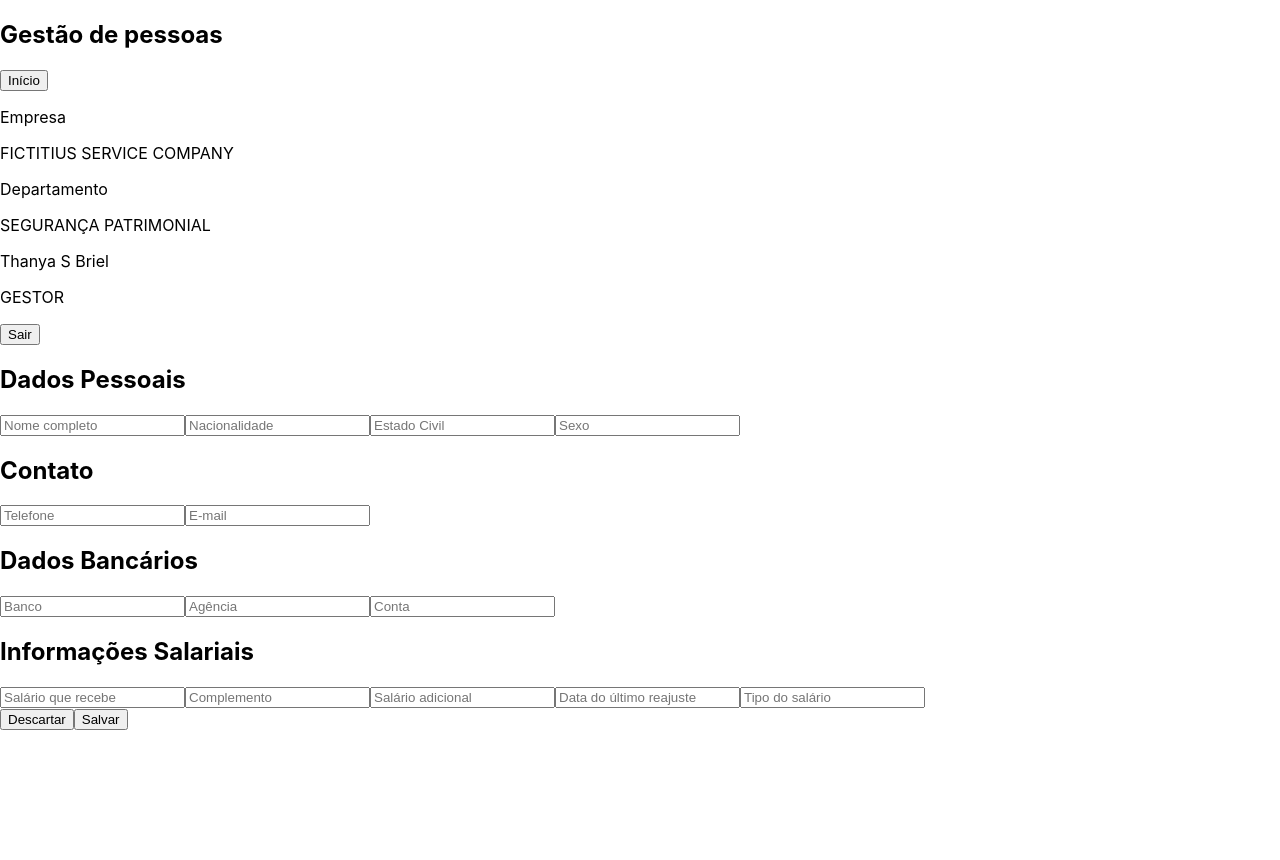
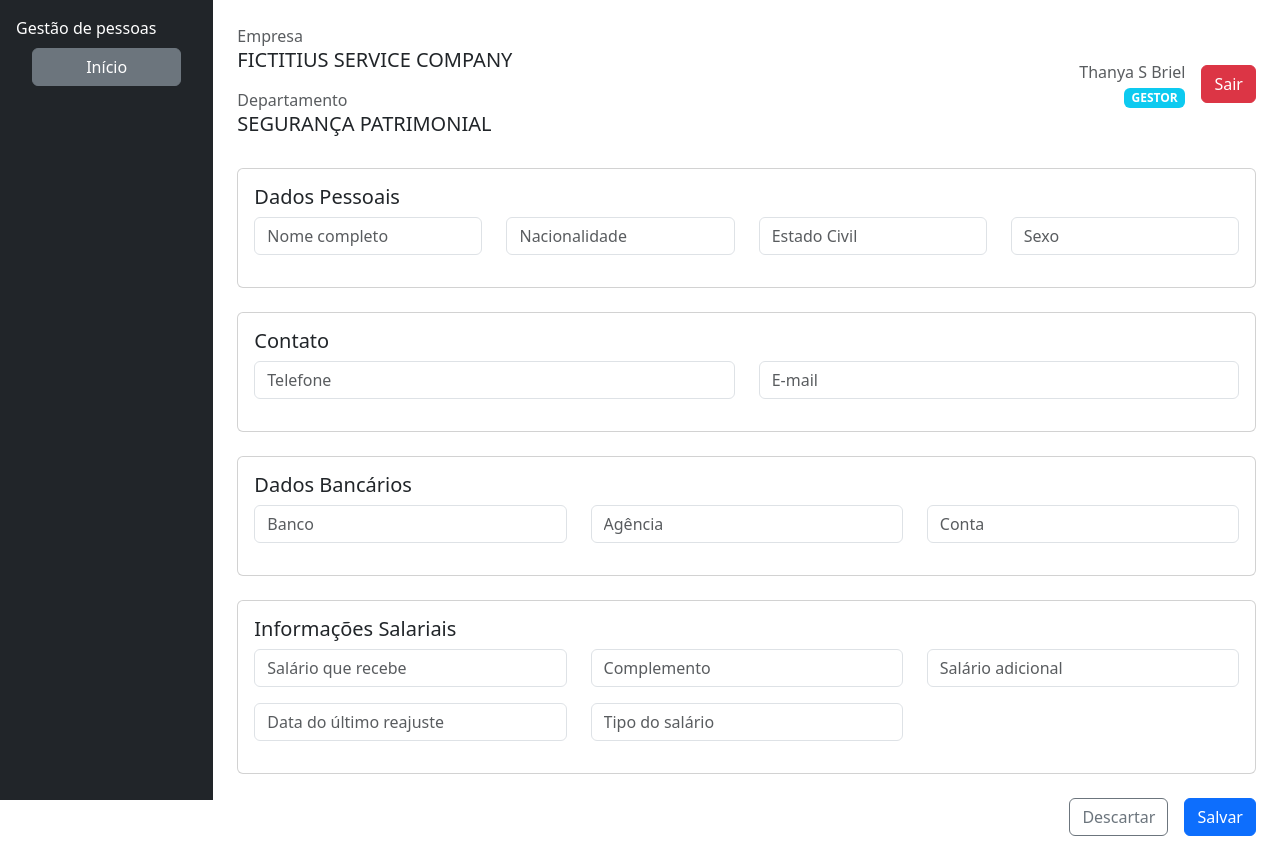
Before and after one commit to PedroHSD07/sistema-rh, a React (Create React App) app: page / in a window 1280 px wide. Before the commit the page ends 800 px from the top, so only its background shows below. Built offline with nearby package versions, Linux system fonts and the light colour scheme.

Commit message:
feat: atualizado

```diff
--- a/package.json
+++ b/package.json
@@ -7,8 +7,11 @@
     "@testing-library/jest-dom": "^6.6.3",
     "@testing-library/react": "^16.3.0",
     "@testing-library/user-event": "^13.5.0",
+    "bootstrap": "^5.3.6",
     "react": "^19.1.0",
+    "react-bootstrap": "^2.10.10",
     "react-dom": "^19.1.0",
+    "react-icons": "^5.5.0",
     "react-scripts": "5.0.1",
     "web-vitals": "^2.1.4"
   },
--- a/src/index.js
+++ b/src/index.js
@@ -3,6 +3,7 @@ import ReactDOM from 'react-dom/client';
 import './index.css';
 import App from './App';
 import reportWebVitals from './reportWebVitals';
+import 'bootstrap/dist/css/bootstrap.min.css';
 
 const root = ReactDOM.createRoot(document.getElementById('root'));
 root.render(
--- a/src/pages/CadastroUsuario.jsx
+++ b/src/pages/CadastroUsuario.jsx
@@ -1,23 +1,15 @@
 import { useState } from "react";
-
-const Input = (props) => (
-  <input
-    {...props}
-    className="border px-3 py-2 rounded w-full text-sm text-gray-700"
-  />
-);
-
-const Button = ({ children, ...props }) => (
-  <button
-    {...props}
-    className={`px-4 py-2 rounded text-white ${props.variant === "outline"
-      ? "bg-gray-500 hover:bg-gray-600"
-      : "bg-blue-600 hover:bg-blue-700"
-      }`}
-  >
-    {children}
-  </button>
-);
+import {
+  Container,
+  Row,
+  Col,
+  Form,
+  Button,
+  Card,
+  Navbar,
+  Nav,
+  Badge
+} from 'react-bootstrap';
 
 export default function CadastroUsuario() {
   const [form, setForm] = useState({});
@@ -27,77 +19,208 @@ export default function CadastroUsuario() {
   };
 
   return (
-    <div className="flex h-screen bg-gray-100">
-      <aside className="w-64 bg-gray-900 text-white p-4">
-        <h1 className="text-xl font-bold mb-4">Gestão de pessoas</h1>
-        <Button className="w-full bg-gray-700 hover:bg-gray-800">Início</Button>
-      </aside>
+    <Container fluid className="px-0">
+      <Row className="g-0">
+        {/* Sidebar */}
+        <Col md={2} className="bg-dark text-white vh-100 p-3">
+          <Navbar.Brand className="text-white mb-4">Gestão de pessoas</Navbar.Brand>
+          <Nav className="flex-column">
+            <Nav.Link className="text-white">
+              <Button variant="secondary" className="w-100">Início</Button>
+            </Nav.Link>
+          </Nav>
+        </Col>
 
-      <main className="flex-1 overflow-auto p-8 space-y-6">
-        <div className="flex justify-between items-center">
+        {/* Main Content */}
+        <Col md={10} className="p-4">
+          {/* Header */}
+          <Row className="mb-4 justify-content-between align-items-center">
+            <Col md={6}>
+              <p className="text-muted mb-0">Empresa</p>
+              <h5 className="mb-3">FICTITIUS SERVICE COMPANY</h5>
+              <p className="text-muted mb-0">Departamento</p>
+              <h5>SEGURANÇA PATRIMONIAL</h5>
+            </Col>
+            <Col md={6} className="text-end">
+              <div className="d-flex justify-content-end align-items-center gap-3">
                 <div>
-            <p className="text-sm text-gray-500">Empresa</p>
-            <p className="font-medium">FICTITIUS SERVICE COMPANY</p>
-            <p className="text-sm text-gray-500">Departamento</p>
-            <p className="font-medium">SEGURANÇA PATRIMONIAL</p>
+                  <p className="text-muted mb-0">Thanya S Briel</p>
+                  <Badge bg="info">GESTOR</Badge>
                 </div>
-          <div className="flex items-center gap-4">
-            <div className="text-right">
-              <p className="text-sm text-gray-500">Thanya S Briel</p>
-              <p className="font-medium">GESTOR</p>
+                <Button variant="danger">Sair</Button>
               </div>
-            <Button className="bg-red-600 hover:bg-red-700">Sair</Button>
-          </div>
-        </div>
+            </Col>
+          </Row>
 
           {/* DADOS PESSOAIS */}
-        <section className="bg-white rounded-lg shadow p-6 space-y-4">
-          <h2 className="text-lg font-semibold">Dados Pessoais</h2>
-          <div className="grid grid-cols-2 md:grid-cols-4 gap-4">
-            <Input name="nome" placeholder="Nome completo" onChange={handleChange} />
-            <Input name="nacionalidade" placeholder="Nacionalidade" onChange={handleChange} />
-            <Input name="estadoCivil" placeholder="Estado Civil" onChange={handleChange} />
-            <Input name="sexo" placeholder="Sexo" onChange={handleChange} />
-          </div>
-        </section>
+          <Card className="mb-4">
+            <Card.Body>
+              <Card.Title>Dados Pessoais</Card.Title>
+              <Row>
+                <Col md={3} className="mb-3">
+                  <Form.Group>
+                    <Form.Control
+                      name="nome"
+                      placeholder="Nome completo"
+                      onChange={handleChange}
+                    />
+                  </Form.Group>
+                </Col>
+                <Col md={3} className="mb-3">
+                  <Form.Group>
+                    <Form.Control
+                      name="nacionalidade"
+                      placeholder="Nacionalidade"
+                      onChange={handleChange}
+                    />
+                  </Form.Group>
+                </Col>
+                <Col md={3} className="mb-3">
+                  <Form.Group>
+                    <Form.Control
+                      name="estadoCivil"
+                      placeholder="Estado Civil"
+                      onChange={handleChange}
+                    />
+                  </Form.Group>
+                </Col>
+                <Col md={3} className="mb-3">
+                  <Form.Group>
+                    <Form.Control
+                      name="sexo"
+                      placeholder="Sexo"
+                      onChange={handleChange}
+                    />
+                  </Form.Group>
+                </Col>
+              </Row>
+            </Card.Body>
+          </Card>
 
           {/* CONTATO */}
-        <section className="bg-white rounded-lg shadow p-6 space-y-4">
-          <h2 className="text-lg font-semibold">Contato</h2>
-          <div className="grid grid-cols-2 gap-4">
-            <Input name="telefone" placeholder="Telefone" onChange={handleChange} />
-            <Input name="email" placeholder="E-mail" onChange={handleChange} />
-          </div>
-        </section>
+          <Card className="mb-4">
+            <Card.Body>
+              <Card.Title>Contato</Card.Title>
+              <Row>
+                <Col md={6} className="mb-3">
+                  <Form.Group>
+                    <Form.Control
+                      name="telefone"
+                      placeholder="Telefone"
+                      onChange={handleChange}
+                    />
+                  </Form.Group>
+                </Col>
+                <Col md={6} className="mb-3">
+                  <Form.Group>
+                    <Form.Control
+                      name="email"
+                      placeholder="E-mail"
+                      onChange={handleChange}
+                    />
+                  </Form.Group>
+                </Col>
+              </Row>
+            </Card.Body>
+          </Card>
 
           {/* DADOS BANCÁRIOS */}
-        <section className="bg-white rounded-lg shadow p-6 space-y-4">
-          <h2 className="text-lg font-semibold">Dados Bancários</h2>
-          <div className="grid grid-cols-3 gap-4">
-            <Input name="banco" placeholder="Banco" onChange={handleChange} />
-            <Input name="agencia" placeholder="Agência" onChange={handleChange} />
-            <Input name="conta" placeholder="Conta" onChange={handleChange} />
-          </div>
-        </section>
+          <Card className="mb-4">
+            <Card.Body>
+              <Card.Title>Dados Bancários</Card.Title>
+              <Row>
+                <Col md={4} className="mb-3">
+                  <Form.Group>
+                    <Form.Control
+                      name="banco"
+                      placeholder="Banco"
+                      onChange={handleChange}
+                    />
+                  </Form.Group>
+                </Col>
+                <Col md={4} className="mb-3">
+                  <Form.Group>
+                    <Form.Control
+                      name="agencia"
+                      placeholder="Agência"
+                      onChange={handleChange}
+                    />
+                  </Form.Group>
+                </Col>
+                <Col md={4} className="mb-3">
+                  <Form.Group>
+                    <Form.Control
+                      name="conta"
+                      placeholder="Conta"
+                      onChange={handleChange}
+                    />
+                  </Form.Group>
+                </Col>
+              </Row>
+            </Card.Body>
+          </Card>
 
           {/* SALARIAL */}
-        <section className="bg-white rounded-lg shadow p-6 space-y-4">
-          <h2 className="text-lg font-semibold">Informações Salariais</h2>
-          <div className="grid grid-cols-2 md:grid-cols-3 gap-4">
-            <Input name="salario" placeholder="Salário que recebe" onChange={handleChange} />
-            <Input name="complemento" placeholder="Complemento" onChange={handleChange} />
-            <Input name="salarioAdicional" placeholder="Salário adicional" onChange={handleChange} />
-            <Input name="reajuste" placeholder="Data do último reajuste" onChange={handleChange} />
-            <Input name="tipoSalario" placeholder="Tipo do salário" onChange={handleChange} />
-          </div>
-        </section>
+          <Card className="mb-4">
+            <Card.Body>
+              <Card.Title>Informações Salariais</Card.Title>
+              <Row>
+                <Col md={4} className="mb-3">
+                  <Form.Group>
+                    <Form.Control
+                      name="salario"
+                      placeholder="Salário que recebe"
+                      onChange={handleChange}
+                    />
+                  </Form.Group>
+                </Col>
+                <Col md={4} className="mb-3">
+                  <Form.Group>
+                    <Form.Control
+                      name="complemento"
+                      placeholder="Complemento"
+                      onChange={handleChange}
+                    />
+                  </Form.Group>
+                </Col>
+                <Col md={4} className="mb-3">
+                  <Form.Group>
+                    <Form.Control
+                      name="salarioAdicional"
+                      placeholder="Salário adicional"
+                      onChange={handleChange}
+                    />
+                  </Form.Group>
+                </Col>
+                <Col md={4} className="mb-3">
+                  <Form.Group>
+                    <Form.Control
+                      name="reajuste"
+                      placeholder="Data do último reajuste"
+                      onChange={handleChange}
+                    />
+                  </Form.Group>
+                </Col>
+                <Col md={4} className="mb-3">
+                  <Form.Group>
+                    <Form.Control
+                      name="tipoSalario"
+                      placeholder="Tipo do salário"
+                      onChange={handleChange}
+                    />
+                  </Form.Group>
+                </Col>
+              </Row>
+            </Card.Body>
+          </Card>
 
           {/* AÇÕES */}
-        <div className="flex justify-end gap-4">
-          <Button variant="outline">Descartar</Button>
-          <Button>Salvar</Button>
+          <div className="d-flex justify-content-end gap-3">
+            <Button variant="outline-secondary">Descartar</Button>
+            <Button variant="primary">Salvar</Button>
           </div>
-      </main>
-    </div>
+        </Col>
+      </Row>
+    </Container>
   );
 }
```
Also changed, not shown: src/components/ui/Sidebar.js (added, +20 -0 lines), src/pages/EditarUsuario.jsx (+54 -42 lines), src/pages/InicialUsuario.jsx (+44 -40 lines), src/pages/ListaUsuarios.jsx (+62 -41 lines), 1 other file (tests, documents, lock files or other folders). Lines whose indentation alone changed are shown as unchanged.
